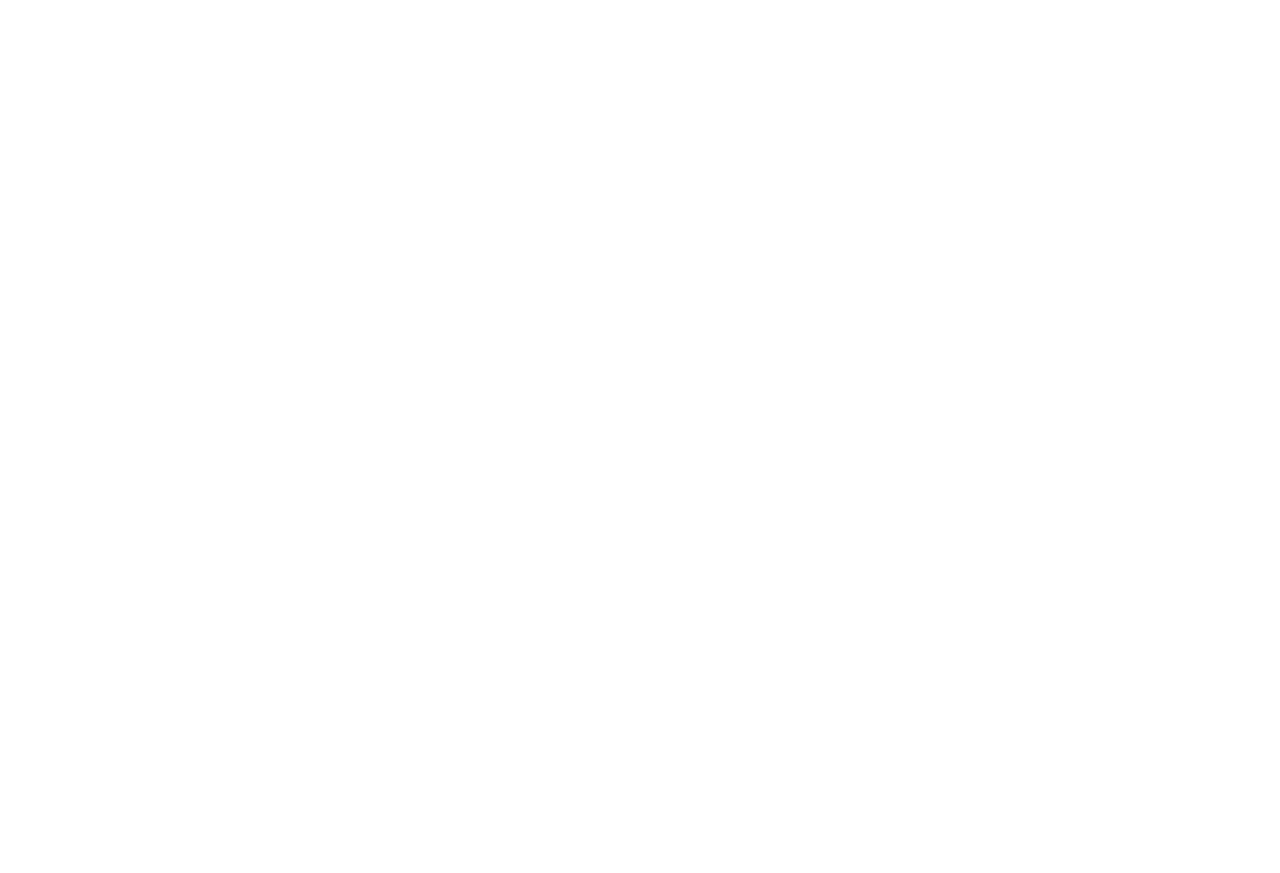
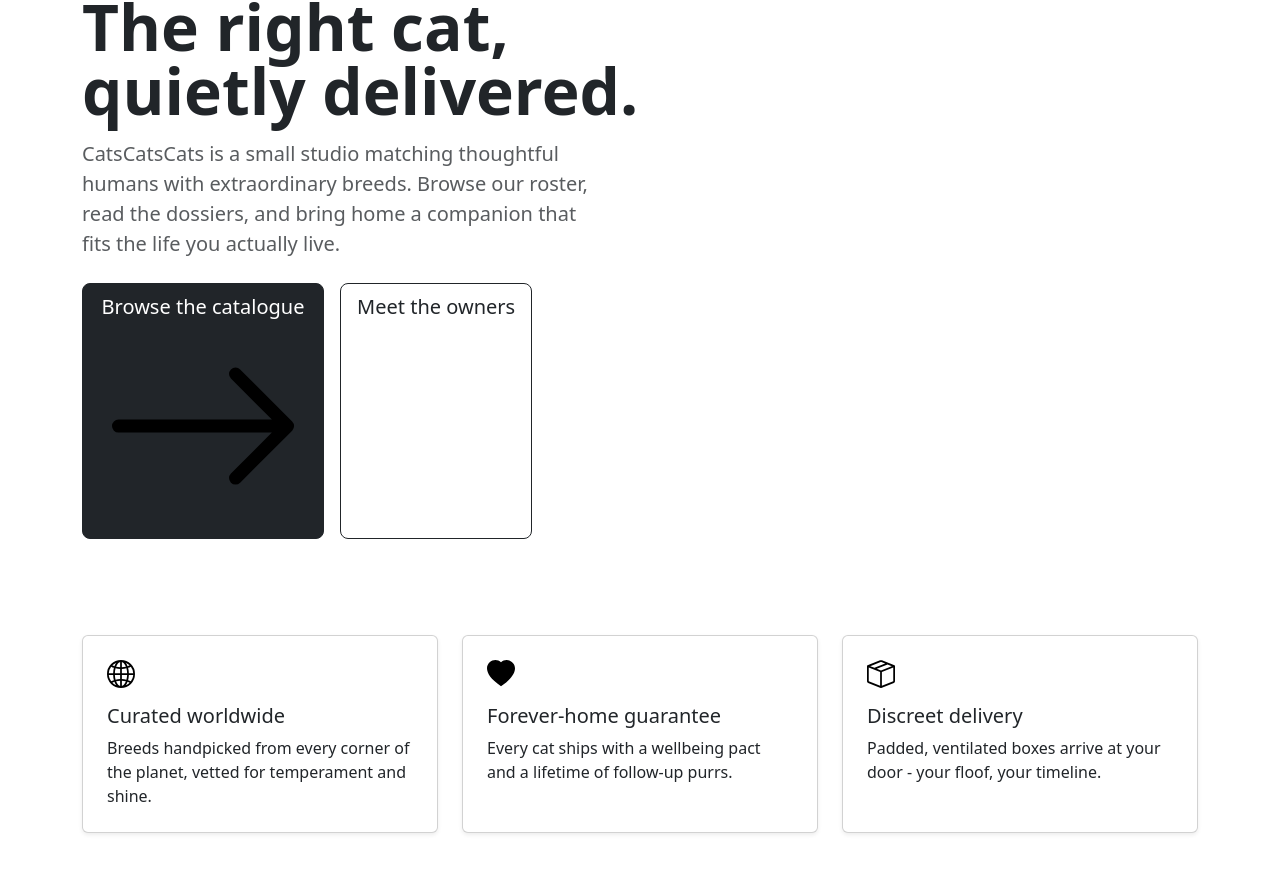
Before and after one commit to Myglarn/Kattbutik_DelB, a React (Vite) app: page / in a window 1280 px wide. Shown: the part 189-1062 px from the top of the page. Before the commit the page ends 800 px from the top, so only its background shows below. Built offline with nearby package versions, Linux system fonts and the light colour scheme.

Commit message:
Designed the home page

```diff
--- a/src/App.jsx
+++ b/src/App.jsx
@@ -2,9 +2,10 @@
 import { Route, Routes } from "react-router-dom"
 import NavBar from "./components/NavBar.jsx"
 import Home from './pages/Home.jsx'
-import './App.css'
 import Cats from './pages/Cats.jsx'
 import About from './pages/About.jsx'
+import './App.css'
+
 
 function App() {
   const [count, setCount] = useState(0)
--- a/src/index.css
+++ b/src/index.css
@@ -0,0 +1,4 @@
+:root {
+    --bs-primary: #d96c4f;
+    --bs-primary-rgb: 217, 108, 79;
+}
--- a/src/pages/Home.jsx
+++ b/src/pages/Home.jsx
@@ -1,7 +1,69 @@
-function Home(){
-    return (
-        <h1>Home page</h1>
-    );
+import { Button, Card, Col, Container, ListGroup, Row } from "react-bootstrap";
+import { Link } from "react-router-dom";
+import { ArrowRight, BoxSeam, Globe2, HeartFill } from "react-bootstrap-icons";
+
+const HIGHLIGHTS = [
+    {
+        icon: Globe2,
+        title: "Curated worldwide",
+        body: "Breeds handpicked from every corner of the planet, vetted for temperament and shine.",
+    },
+    {
+        icon: HeartFill,
+        title: "Forever-home guarantee",
+        body: "Every cat ships with a wellbeing pact and a lifetime of follow-up purrs.",
+    },
+    {
+        icon: BoxSeam,
+        title: "Discreet delivery",
+        body: "Padded, ventilated boxes arrive at your door - your floof, your timeline.",
+    }
+]
+
+export default function Home() {
+  return (
+    <>
+      <Container className="py-5">
+        <Row className="align-items-center g-5">
+          <Col lg={7}>
+            <p className="text-uppercase fw-semibold small text-primary mb-2" style={{letterSpacing: "0.14em"}} >Boutique feline outfitters</p>
+            <h1 className="display-3 fw-bold lh-1 mb-3">
+              The right cat,
+              <br />
+              quietly delivered.
+            </h1>
+            <p className="lead text-body-secondary" style={{maxWidth: "46ch"}}>
+              CatsCatsCats is a small studio matching thoughtful humans with
+              extraordinary breeds. Browse our roster, read the dossiers, and
+              bring home a companion that fits the life you actually live.
+            </p>
+            <div className="d-flex flex-wrap gap-3 mt-4">
+                <Button as={Link} to="/cats" size="lg" variant="dark">
+                    Browse the catalogue <ArrowRight aria-hidden="true" />
+                </Button>
+                <Button as={Link} to="/about" size="lg" variant="outline-dark">
+                    Meet the owners
+                </Button>
+            </div>
+          </Col>
+        </Row>
+      </Container>
+
+      <Container className="py-5">
+        <Row className="g-4">
+            {HIGHLIGHTS.map(({icon: Icon, title, body}) => (
+                <Col xs={12} md={4} key={title}>
+                    <Card className="h-100 shadow-sm">
+                        <Card.Body className="p-4">
+                            <Icon className="text-primary mb-3" size={28} aria-hidden="true"/>
+                            <Card.Title>{title}</Card.Title>
+                            <Card.Text>{body}</Card.Text>
+                        </Card.Body>
+                    </Card>
+                </Col>
+            ))}
+        </Row>
+      </Container>
+    </>
+  );
 }
-
-export default Home
```
